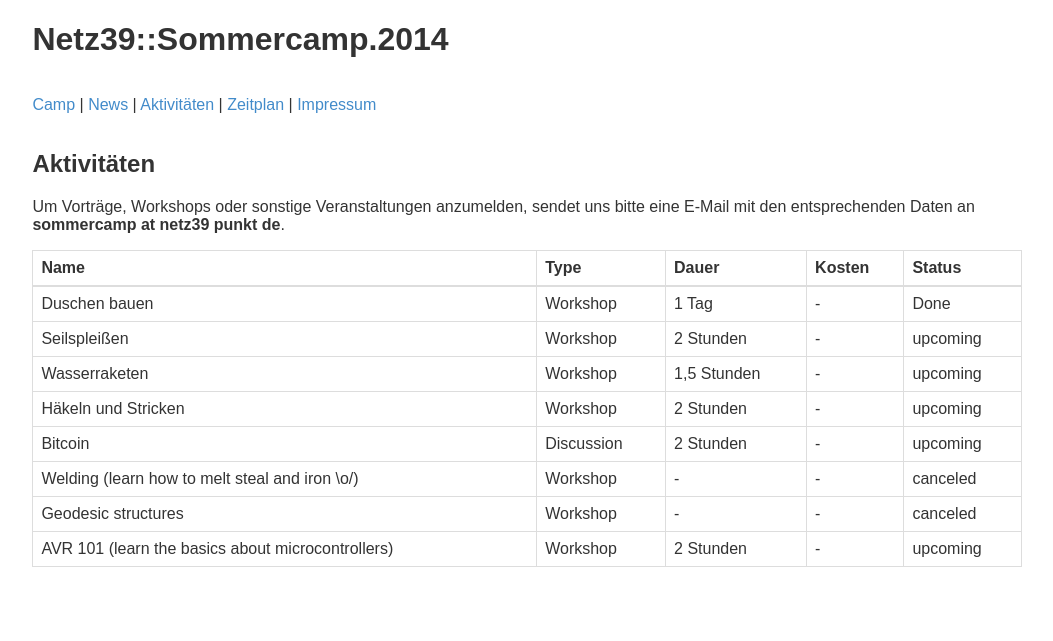
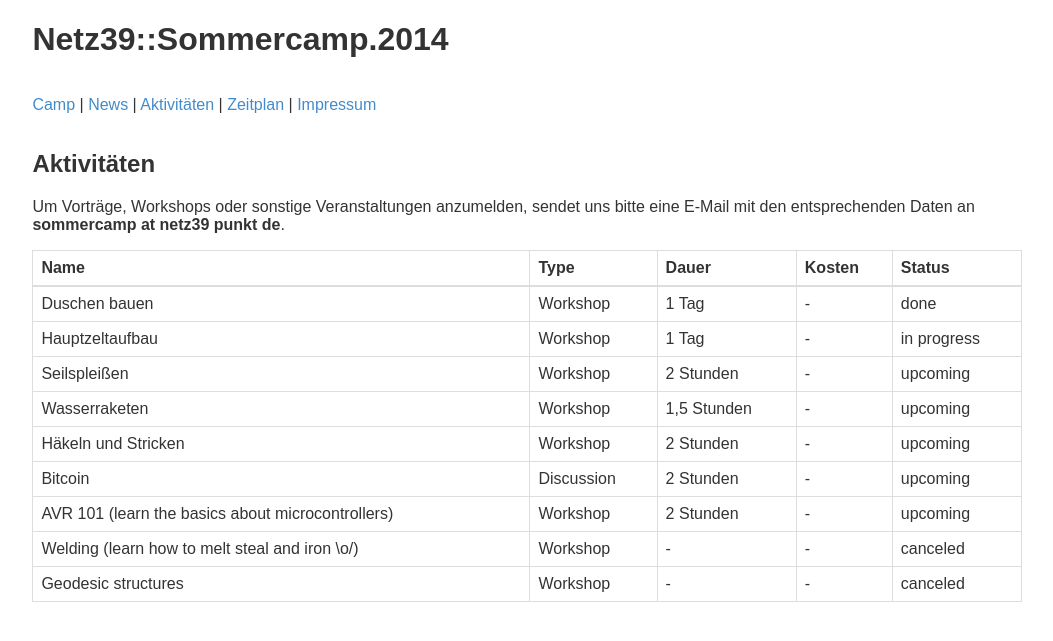
Before and after one commit to netz39/sommercamp2014, a Jekyll site: the page built from activities/index.md, in a window 1280 px wide. Shown: the top 641 px of the page, without its empty margins (114-1167 px from the left). Built offline with Jekyll 4.4.1, drawn with Linux system fonts in a browser that asks for light colours.

```diff
--- a/activities/index.md
+++ b/activities/index.md
@@ -8,12 +8,13 @@ Um Vorträge, Workshops oder sonstige Veranstaltungen anzumelden, sendet uns bit
 |---
 | Name | Type | Dauer | Kosten | Status
 |:-|:-|:-|:-|:-
-| Duschen bauen | Workshop | 1 Tag | - | Done
+| Duschen bauen | Workshop | 1 Tag | - | done
+| Hauptzeltaufbau | Workshop | 1 Tag | - | in progress
 | Seilspleißen | Workshop | 2 Stunden | - | upcoming
 | Wasserraketen | Workshop | 1,5 Stunden | - | upcoming
 | Häkeln und Stricken | Workshop | 2 Stunden | - | upcoming
 | Bitcoin | Discussion | 2 Stunden | - | upcoming
+| AVR 101 (learn the basics about microcontrollers) | Workshop | 2 Stunden | - | upcoming
 | Welding (learn how to melt steal and iron \o/) | Workshop | - | - | canceled
 | Geodesic structures | Workshop | - | - | canceled
-| AVR 101 (learn the basics about microcontrollers) | Workshop | 2 Stunden | - | upcoming
 |---
```
Also changed, not shown: schedule/index.md (+2 -0 lines).
